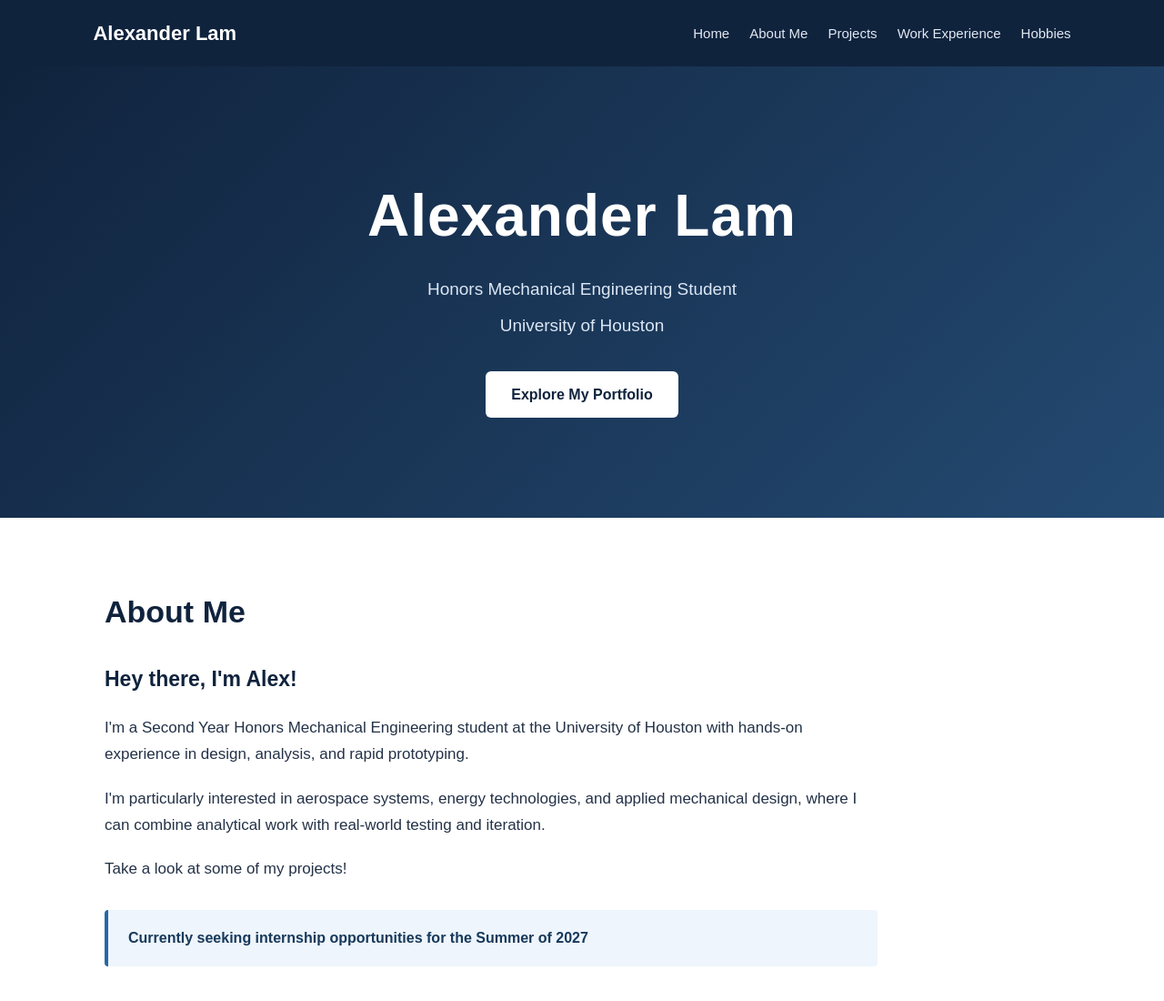
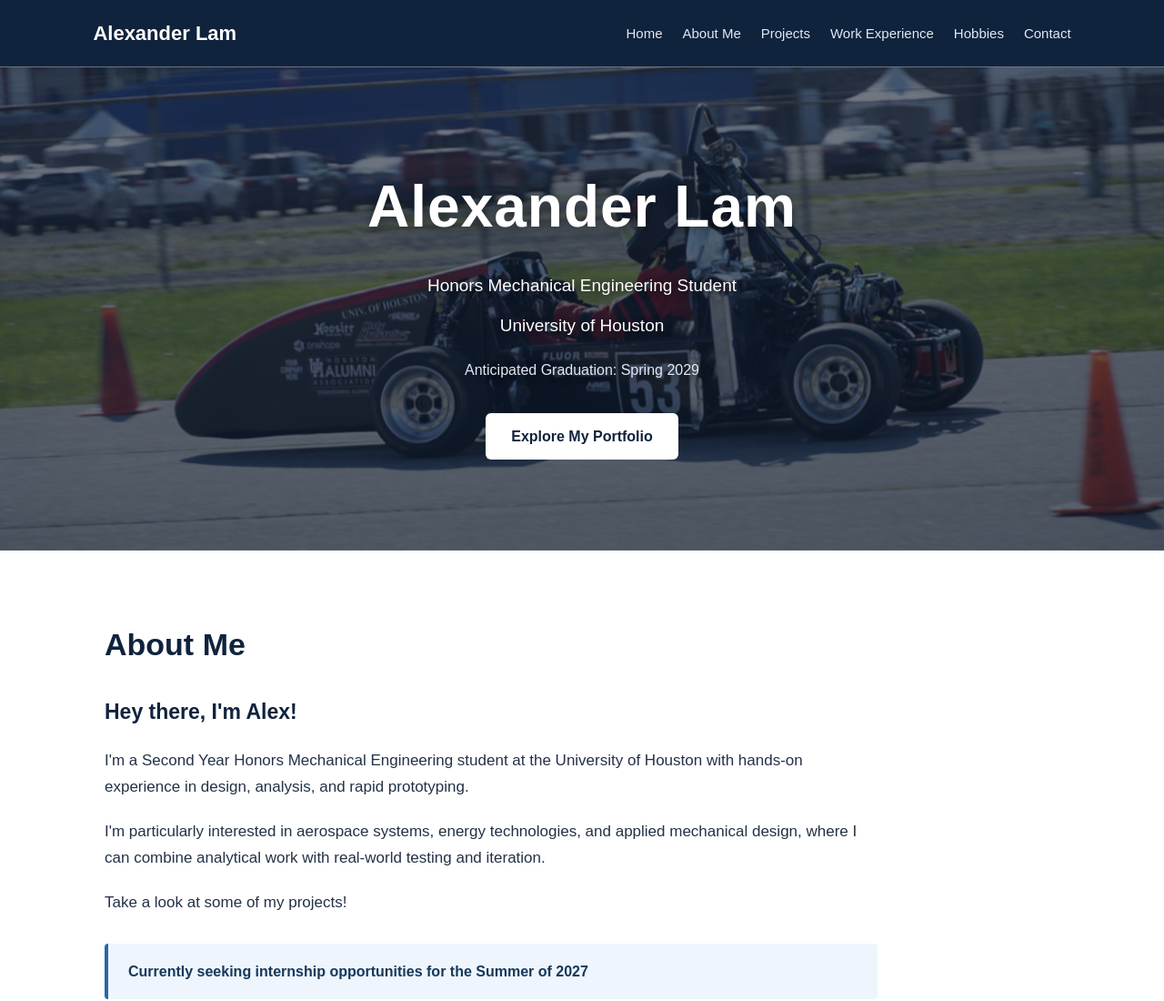
Before and after one commit to alexanderlam32-alt/alexanderlam32-alt.github.io, a plain HTML site: page index.html in a window 1280 px wide. Shown: the top 1100 px of the page at 91% size. Drawn offline with Linux system fonts and the light colour scheme.

Commit message:
Update index.html

```diff
--- a/index.html
+++ b/index.html
@@ -10,6 +10,9 @@
   <title>Alexander Lam | Engineering Portfolio</title>
 
   <style>
+
+    /* GENERAL STYLING */
+
     * {
       box-sizing: border-box;
     }
@@ -62,45 +65,80 @@
       color: #7db8ff;
     }
 
-    /* HERO SECTION */
+    /* HERO SECTION WITH FSAE BACKGROUND */
 
     .hero {
-      background: linear-gradient(
-        135deg,
-        #10233d,
-        #244a72
-      );
+      position: relative;
+
+      background:
+        linear-gradient(
+          rgba(10, 22, 40, 0.58),
+          rgba(10, 22, 40, 0.68)
+        ),
+        url("fsae-car.png");
+
+      background-size: cover;
+      background-position: center 52%;
+      background-repeat: no-repeat;
+      background-color: #10233d;
+
       color: white;
       text-align: center;
-      padding: 110px 20px;
+
+      min-height: 520px;
+      padding: 100px 20px;
+
+      display: flex;
+      flex-direction: column;
+      align-items: center;
+      justify-content: center;
     }
 
     .hero h1 {
       font-size: clamp(40px, 6vw, 64px);
+      font-weight: 700;
       margin: 0 0 10px;
       letter-spacing: 1px;
+
+      text-shadow:
+        0 3px 12px rgba(0,0,0,0.35);
     }
 
     .hero p {
       font-size: 19px;
-      color: #dce7f5;
-      margin: 8px 0;
+      color: #ffffff;
+      margin: 6px 0;
+
+      text-shadow:
+        0 2px 8px rgba(0,0,0,0.5);
+    }
+
+    .hero .graduation {
+      font-size: 16px;
+      color: #e0e9f4;
+      margin-top: 12px;
     }
 
     .hero-button {
       display: inline-block;
-      margin-top: 25px;
+      margin-top: 28px;
       padding: 12px 28px;
+
       background: white;
       color: #10233d;
+
       text-decoration: none;
       border-radius: 6px;
       font-weight: bold;
-      transition: transform 0.2s;
+
+      transition:
+        transform 0.2s,
+        background 0.2s;
     }
 
     .hero-button:hover {
       transform: translateY(-3px);
+      background: #e8f1fb;
     }
 
     /* GENERAL LAYOUT */
@@ -142,14 +180,16 @@
     .availability {
       margin-top: 30px;
       padding: 17px 22px;
+
       background: #eef5fc;
       border-left: 4px solid #2768a8;
       border-radius: 4px;
+
       font-weight: bold;
       color: #17395b;
     }
 
-    /* PORTFOLIO CARDS */
+    /* PORTFOLIO SECTION */
 
     .portfolio-section {
       background: #f7f9fc;
@@ -163,18 +203,24 @@
 
     .card-grid {
       display: grid;
+
       grid-template-columns:
         repeat(3, minmax(0, 1fr));
+
       gap: 25px;
     }
+
+    /* PORTFOLIO CARDS */
 
     .card {
       background: white;
       border: 1px solid #e4e9ef;
       border-radius: 12px;
       padding: 35px 28px;
+
       text-decoration: none;
       color: #243247;
+
       box-shadow:
         0 5px 18px rgba(0,0,0,0.05);
 
@@ -188,6 +234,7 @@
 
     .card:hover {
       transform: translateY(-7px);
+
       box-shadow:
         0 14px 30px rgba(0,0,0,0.12);
     }
@@ -253,12 +300,17 @@
       display: inline-block;
       margin: 8px;
       padding: 10px 22px;
+
       border: 1px solid #2768a8;
       border-radius: 6px;
+
       color: #2768a8;
       text-decoration: none;
       font-weight: bold;
-      transition: background 0.2s, color 0.2s;
+
+      transition:
+        background 0.2s,
+        color 0.2s;
     }
 
     .contact-links a:hover {
@@ -279,12 +331,23 @@
     /* MOBILE RESPONSIVENESS */
 
     @media (max-width: 800px) {
+
       .card-grid {
         grid-template-columns: 1fr;
       }
 
       .hero {
-        padding: 80px 20px;
+        min-height: 430px;
+        padding: 75px 20px;
+        background-position: center;
+      }
+
+      .hero h1 {
+        font-size: 42px;
+      }
+
+      .hero p {
+        font-size: 16px;
       }
 
       .container {
@@ -303,6 +366,7 @@
       h2 {
         font-size: 28px;
       }
+
     }
 
   </style>
@@ -310,20 +374,32 @@
 
 <body>
 
-  <!-- NAVIGATION -->
+  <!-- NAVIGATION BAR -->
 
   <nav>
+
     <a class="logo" href="index.html">
       Alexander Lam
     </a>
 
     <div class="nav-links">
+
       <a href="index.html">Home</a>
+
       <a href="#about">About Me</a>
+
       <a href="projects.html">Projects</a>
-      <a href="experience.html">Work Experience</a>
+
+      <a href="experience.html">
+        Work Experience
+      </a>
+
       <a href="hobbies.html">Hobbies</a>
+
+      <a href="#contact">Contact</a>
+
     </div>
+
   </nav>
 
 
@@ -341,6 +417,10 @@
       University of Houston
     </p>
 
+    <p class="graduation">
+      Anticipated Graduation: Spring 2029
+    </p>
+
     <a class="hero-button" href="#portfolio">
       Explore My Portfolio
     </a>
@@ -348,7 +428,7 @@
   </header>
 
 
-  <!-- ABOUT ME -->
+  <!-- ABOUT ME SECTION -->
 
   <section class="about" id="about">
 
@@ -394,9 +474,11 @@
   </section>
 
 
-  <!-- PORTFOLIO SECTIONS -->
+  <!-- PORTFOLIO SECTION -->
 
-  <section class="portfolio-section" id="portfolio">
+  <section
+    class="portfolio-section"
+    id="portfolio">
 
     <div class="container">
 
@@ -410,7 +492,7 @@
 
       <div class="card-grid">
 
-        <!-- PROJECTS CARD -->
+        <!-- PROJECTS -->
 
         <a href="projects.html" class="card">
 
@@ -432,7 +514,7 @@
         </a>
 
 
-        <!-- WORK EXPERIENCE CARD -->
+        <!-- WORK EXPERIENCE -->
 
         <a href="experience.html" class="card">
 
@@ -455,7 +537,7 @@
         </a>
 
 
-        <!-- HOBBIES CARD -->
+        <!-- HOBBIES -->
 
         <a href="hobbies.html" class="card">
 
@@ -501,6 +583,7 @@
 
         <p>
           <strong>Phone:</strong>
+
           <a href="tel:+12817065568">
             281-706-5568
           </a>
@@ -508,6 +591,7 @@
 
         <p>
           <strong>Email:</strong>
+
           <a href="mailto:alexanderlam32@gmail.com">
             alexanderlam32@gmail.com
           </a>
```
